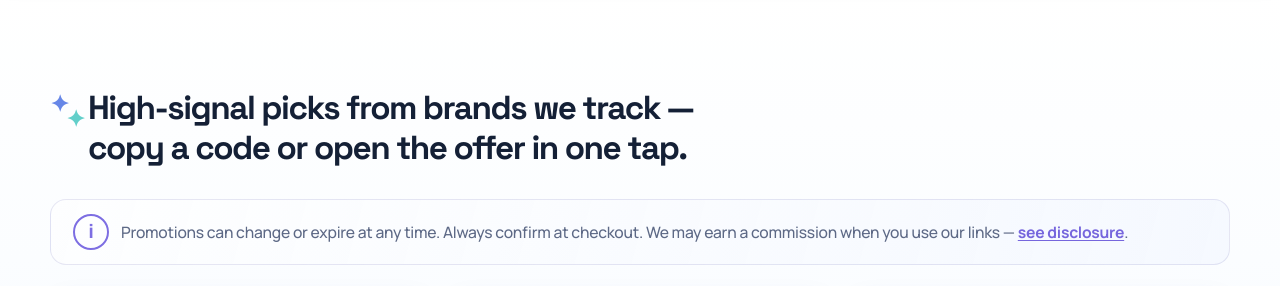
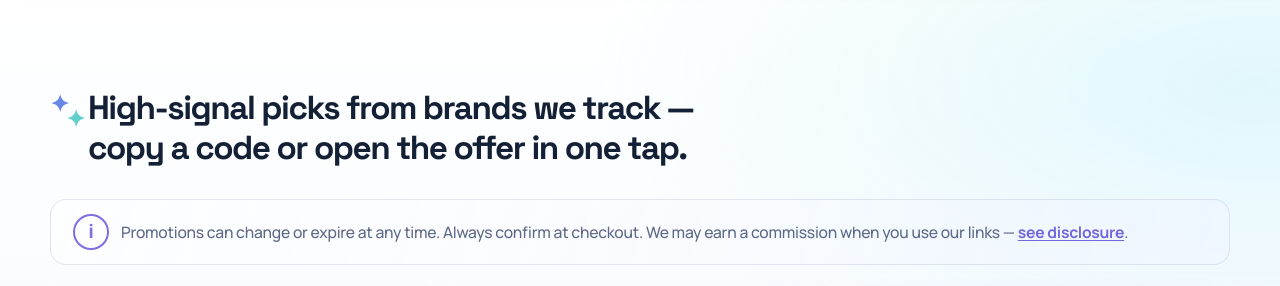
Before and after one commit to thuhienre4/webreview, a plain HTML site: page index.html in a window 1280 px wide. Shown: the part 814-1100 px from the top of the page. Drawn offline with Linux system fonts and the light colour scheme.

Commit message:
Update site background to Lark brand palette

```diff
--- a/harmony.css
+++ b/harmony.css
@@ -17,13 +17,14 @@
   --ui-ease: cubic-bezier(.22, 1, .36, 1);
 }
 
-/* Lark-inspired background: clean white with restrained blue and cyan. */
+/* Lark brand wash: signature blue supported by cyan and soft violet. */
 body {
-  background-color: #f7faff !important;
+  background-color: #f3f7ff !important;
   background-image:
-    radial-gradient(ellipse 86% 62% at 3% 100%, rgba(51, 112, 255, .15) 0%, rgba(111, 199, 255, .09) 43%, transparent 72%),
-    radial-gradient(ellipse 72% 56% at 98% 100%, rgba(87, 150, 255, .1) 0%, rgba(130, 206, 255, .06) 46%, transparent 74%),
-    linear-gradient(180deg, #fff 0%, #fbfdff 34%, #f5f9ff 68%, #eef5ff 100%) !important;
+    radial-gradient(ellipse 88% 62% at 2% 100%, rgba(51, 112, 255, .22) 0%, rgba(78, 151, 255, .12) 42%, transparent 72%),
+    radial-gradient(ellipse 70% 52% at 98% 12%, rgba(20, 199, 224, .12) 0%, rgba(92, 213, 231, .055) 48%, transparent 74%),
+    radial-gradient(ellipse 64% 46% at 90% 100%, rgba(116, 91, 255, .1) 0%, transparent 69%),
+    linear-gradient(180deg, #fff 0%, #fbfdff 30%, #f3f7ff 65%, #eaf2ff 100%) !important;
   background-attachment: fixed !important;
   background-repeat: no-repeat !important;
   background-size: cover !important;
--- a/index.html
+++ b/index.html
@@ -16,7 +16,7 @@
     />
     <link rel="stylesheet" href="styles.css?v=21" />
     <link rel="stylesheet" href="polish.css?v=17" />
-    <link rel="stylesheet" href="harmony.css?v=6" />
+    <link rel="stylesheet" href="harmony.css?v=7" />
   </head>
   <body id="top">
     <header class="site-header">
```
Also changed, not shown: blog.html (+1 -1 lines), coupons.html (+1 -1 lines), deal.html (+1 -1 lines), products.html (+1 -1 lines).
